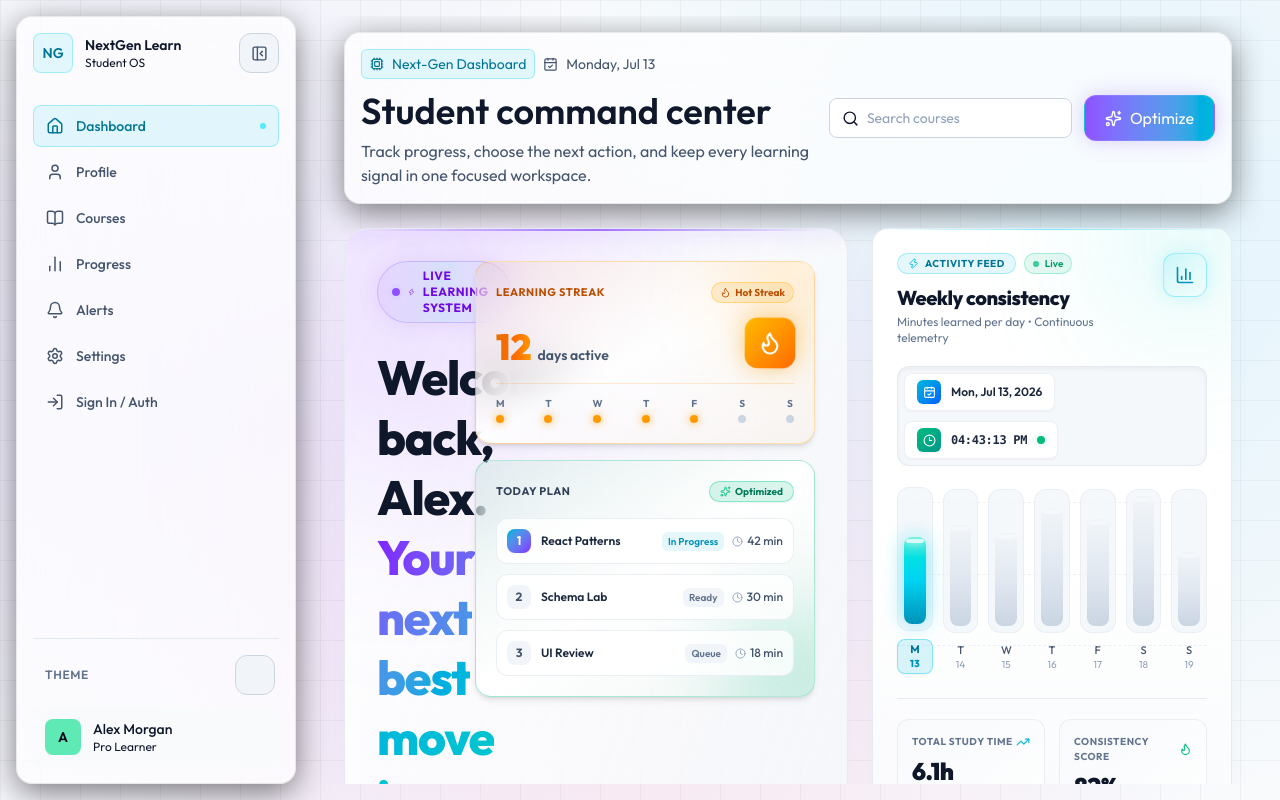
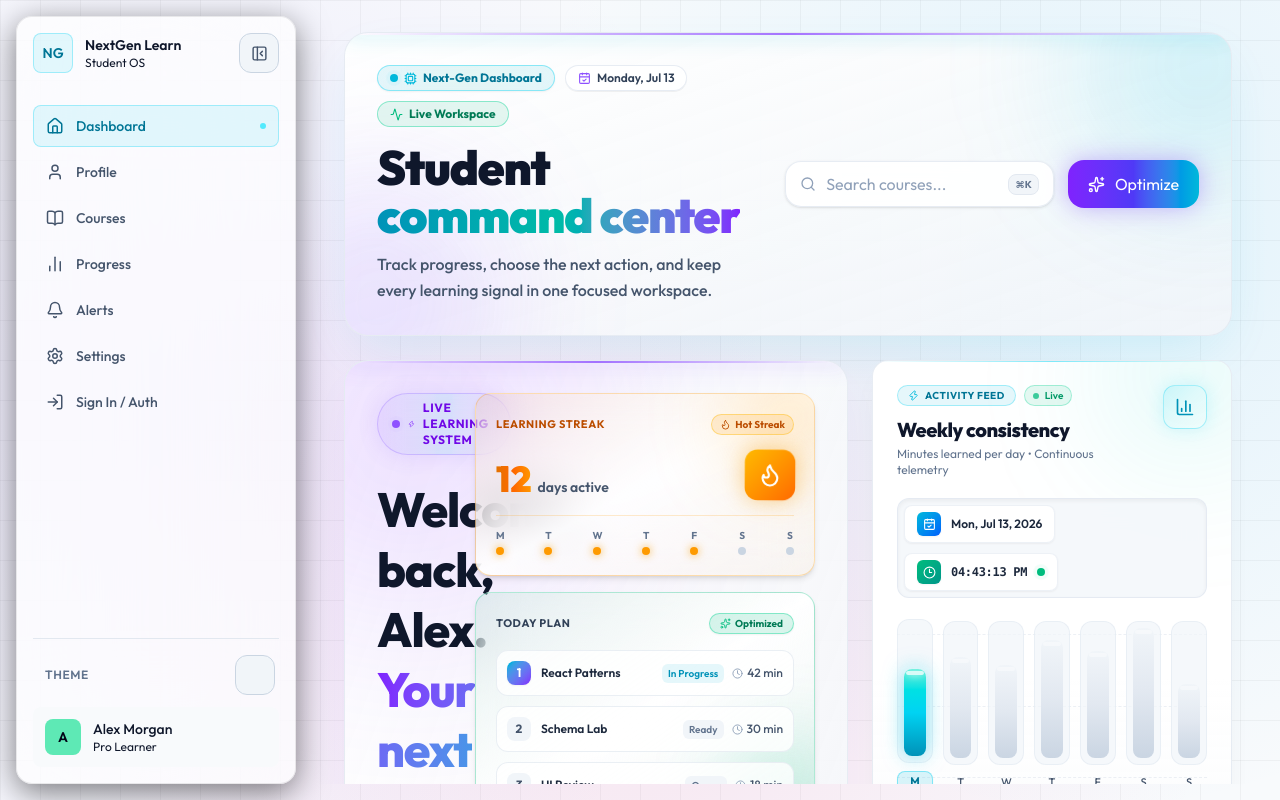
Before and after one commit to chavanpramod-ui/NextGen, a Next.js app: page / in a window 1280 px wide. Built offline with nearby package versions, Linux system fonts and the light colour scheme.

Commit message:
style(dashboard): upgrade student command center header section with ultra-premium glassmorphic HUD theme, glowing gradient typography, and luxury optimize controls

```diff
--- a/app/page.tsx
+++ b/app/page.tsx
@@ -6,11 +6,13 @@ import { Suspense, useState, useMemo, useEffect } from 'react';
 import { motion } from 'framer-motion';
 import {
   AlertCircle,
+  Activity,
   ArrowRight,
   ArrowUpRight,
   CalendarCheck,
   CheckCircle2,
   Clock3,
+  Command,
   Cpu,
   Flame,
   GraduationCap,
@@ -20,6 +22,7 @@ import {
   Sparkles,
   Target,
   TrendingUp,
+  Zap,
 } from 'lucide-react';
 import { ActivityTile } from '@/components/ActivityTile';
 import { CourseTile } from '@/components/CourseTile';
@@ -323,34 +326,62 @@ export default function Dashboard() {
 
   return (
     <div className="mx-auto flex w-full max-w-[1500px] flex-col gap-6 px-4 py-4 sm:px-6 lg:px-8">
-      <header className="dashboard-panel flex flex-col gap-4 p-4 lg:flex-row lg:items-center lg:justify-between">
+      <header className="group/header relative overflow-hidden rounded-3xl border border-slate-200/80 bg-gradient-to-br from-white via-slate-50/95 to-slate-100/90 p-6 shadow-[0_20px_55px_-15px_rgba(6,182,212,0.14)] transition-all duration-500 hover:border-cyan-400/60 hover:shadow-[0_25px_65px_-12px_rgba(6,182,212,0.24)] dark:border-slate-800/80 dark:from-slate-900/95 dark:via-slate-900 dark:to-slate-950 dark:hover:border-cyan-400/50 sm:p-8">
+        {/* Ambient Radial Auroras */}
+        <div className="pointer-events-none absolute -right-24 -top-24 h-64 w-64 rounded-full bg-cyan-500/15 blur-3xl transition-all duration-700 group-hover/header:scale-125 group-hover/header:opacity-100 dark:bg-cyan-500/25" />
+        <div className="pointer-events-none absolute -bottom-24 -left-24 h-64 w-64 rounded-full bg-violet-500/15 blur-3xl transition-all duration-700 group-hover/header:scale-125 group-hover/header:opacity-100 dark:bg-violet-500/20" />
+
+        {/* Top Luminous Border Accent Beam */}
+        <div className="pointer-events-none absolute inset-x-0 top-0 h-[2px] bg-gradient-to-r from-transparent via-cyan-500/80 via-violet-500/80 to-transparent shadow-[0_0_20px_rgba(6,182,212,0.85)]" />
+
+        <div className="relative z-10 flex flex-col gap-6 lg:flex-row lg:items-center lg:justify-between">
           <div className="min-w-0">
-          <div className="flex flex-wrap items-center gap-2 text-sm text-slate-600 dark:text-slate-400">
-            <span className="flex items-center gap-2 rounded-md border border-cyan-400/30 bg-cyan-400/10 px-2 py-1 text-cyan-700 dark:text-cyan-300">
-              <Cpu size={14} />
+            {/* Top Badge Strip */}
+            <div className="flex flex-wrap items-center gap-2.5">
+              <span className="inline-flex items-center gap-1.5 rounded-full border border-cyan-400/40 bg-gradient-to-r from-cyan-500/10 via-teal-500/10 to-cyan-500/10 px-3 py-1 text-xs font-bold text-cyan-700 shadow-xs backdrop-blur-md dark:border-cyan-400/30 dark:text-cyan-300">
+                <span className="relative flex h-2 w-2">
+                  <span className="animate-ping absolute inline-flex h-full w-full rounded-full bg-cyan-400 opacity-75" />
+                  <span className="relative inline-flex rounded-full h-2 w-2 bg-cyan-500" />
+                </span>
+                <Cpu size={13} className="text-cyan-500" />
                 Next-Gen Dashboard
               </span>
-            <span className="flex items-center gap-2">
-              <CalendarCheck size={15} />
+
+              <span className="inline-flex items-center gap-1.5 rounded-full border border-slate-200/80 bg-white/80 px-3 py-1 text-xs font-semibold text-slate-700 shadow-2xs backdrop-blur-md dark:border-slate-800 dark:bg-slate-900/80 dark:text-slate-300">
+                <CalendarCheck size={13} className="text-violet-500" />
                 {currentDate}
               </span>
+
+              <span className="inline-flex items-center gap-1.5 rounded-full border border-emerald-400/40 bg-emerald-500/10 px-3 py-1 text-xs font-bold text-emerald-700 dark:border-emerald-400/30 dark:text-emerald-300">
+                <Activity size={13} className="text-emerald-500" />
+                Live Workspace
+              </span>
             </div>
-          <h1 className="mt-3 text-3xl font-semibold tracking-normal text-slate-900 dark:text-slate-50 md:text-4xl">
-            Student command center
+
+            {/* Headline */}
+            <h1 className="mt-4 text-3xl font-black tracking-tight text-slate-900 dark:text-white sm:text-4xl lg:text-5xl">
+              Student{' '}
+              <span className="bg-gradient-to-r from-cyan-600 via-teal-500 to-violet-600 bg-clip-text text-transparent dark:from-cyan-400 dark:via-teal-300 dark:to-violet-400">
+                command center
+              </span>
             </h1>
-          <p className="mt-2 max-w-2xl text-sm leading-6 text-slate-600 dark:text-slate-400 md:text-base">
+
+            {/* Subtitle */}
+            <p className="mt-3 max-w-2xl text-sm font-medium leading-relaxed text-slate-600 dark:text-slate-400 sm:text-base">
               Track progress, choose the next action, and keep every learning signal in one focused workspace.
             </p>
           </div>
 
-        <div className="flex flex-col gap-3 sm:flex-row sm:items-center">
+          {/* Right Action Controls */}
+          <div className="flex flex-col gap-3.5 sm:flex-row sm:items-center">
+            {/* Search Bar HUD */}
             <div className="relative z-50 group">
-            <label className="search-control flex items-center relative">
-              <Search size={17} className="text-slate-900 dark:text-slate-500 transition-colors group-focus-within:text-cyan-400" />
-              <span className="sr-only">Search dashboard</span>
+              <label className="flex items-center rounded-2xl border border-slate-200/80 bg-white/90 px-3.5 py-2.5 shadow-sm backdrop-blur-xl transition-all duration-300 focus-within:border-cyan-500 focus-within:ring-4 focus-within:ring-cyan-500/15 dark:border-slate-800 dark:bg-slate-900/90 dark:focus-within:border-cyan-400">
+                <Search size={16} className="text-slate-400 transition-colors group-focus-within:text-cyan-500 shrink-0" />
+                <span className="sr-only">Search courses</span>
                 <input
                   type="search"
-                placeholder="Search courses"
+                  placeholder="Search courses..."
                   value={searchQuery}
                   onChange={(e) => setSearchQuery(e.target.value)}
                   onFocus={() => setIsSearchFocused(true)}
@@ -358,53 +389,58 @@ export default function Dashboard() {
                   onKeyDown={(e) => {
                     if (e.key === 'Enter') handleSearchSubmit();
                   }}
-                className="w-full transition-all duration-300 sm:w-48 sm:focus:w-64 bg-transparent outline-none"
+                  className="w-full bg-transparent px-2.5 text-sm font-medium text-slate-800 placeholder-slate-400 outline-none transition-all duration-300 sm:w-48 sm:focus:w-64 dark:text-slate-100 dark:placeholder-slate-500"
                 />
+                <span className="hidden rounded-lg border border-slate-200 bg-slate-100 px-1.5 py-0.5 text-[10px] font-bold text-slate-500 dark:border-slate-700 dark:bg-slate-800 dark:text-slate-400 sm:inline-block">
+                  ⌘K
+                </span>
               </label>
+
               {isSearchFocused && (searchQuery ? (
-              <div className="absolute top-full left-0 z-50 mt-2 overflow-hidden rounded-xl border border-slate-200 bg-white/95 p-2 shadow-2xl backdrop-blur-xl dark:border-white/10 dark:bg-slate-950/95 w-full sm:min-w-[320px]">
+                <div className="absolute top-full left-0 z-50 mt-2.5 overflow-hidden rounded-2xl border border-slate-200/80 bg-white/95 p-2 shadow-2xl backdrop-blur-xl dark:border-slate-800 dark:bg-slate-950/95 w-full sm:min-w-[340px]">
                   {filteredCourses.length > 0 ? (
-                  <ul className="flex max-h-80 flex-col overflow-y-auto">
+                    <ul className="flex max-h-80 flex-col overflow-y-auto space-y-1">
                       {filteredCourses.map((course) => (
                         <li key={course.id}>
                           <button
                             type="button"
-                          className="group flex w-full items-center gap-3 rounded-lg px-3 py-2.5 text-left text-sm text-slate-700 transition-all duration-300 hover:scale-[1.02] hover:bg-gradient-to-r hover:from-cyan-500/10 hover:to-violet-500/10 hover:text-cyan-700 hover:shadow-md dark:text-slate-300 dark:hover:from-cyan-500/20 dark:hover:to-violet-500/20 dark:hover:text-cyan-300"
+                            className="group/item flex w-full items-center gap-3 rounded-xl px-3 py-2.5 text-left text-sm text-slate-700 transition-all duration-300 hover:scale-[1.015] hover:bg-gradient-to-r hover:from-cyan-500/10 hover:to-violet-500/10 hover:text-cyan-700 dark:text-slate-300 dark:hover:from-cyan-500/20 dark:hover:to-violet-500/20 dark:hover:text-cyan-300"
                             onClick={() => {
                               setSearchQuery(course.title);
                               router.push(`/courses/${course.id}`);
                             }}
                           >
-                          <Search size={14} className="text-slate-400 opacity-70 shrink-0 transition-all duration-300 group-hover:scale-110 group-hover:text-cyan-500 group-hover:drop-shadow-[0_0_8px_rgba(34,211,238,0.5)]" />
-                          <span className="truncate font-medium">{course.title}</span>
-                          <span className="ml-auto text-xs whitespace-nowrap text-slate-400 dark:text-slate-500 transition-colors duration-300 group-hover:text-cyan-600/70 dark:group-hover:text-cyan-400/70">{course.status}</span>
+                            <Search size={14} className="text-slate-400 shrink-0 transition-all duration-300 group-hover/item:scale-110 group-hover/item:text-cyan-500" />
+                            <span className="truncate font-semibold">{course.title}</span>
+                            <span className="ml-auto rounded-full border border-slate-200 bg-slate-50 px-2 py-0.5 text-[10px] font-bold text-slate-500 dark:border-slate-800 dark:bg-slate-900 dark:text-slate-400">
+                              {course.status}
+                            </span>
                           </button>
                         </li>
                       ))}
                     </ul>
                   ) : (
-                  <div className="p-4 text-center text-sm text-slate-500 dark:text-slate-400">
+                    <div className="p-4 text-center text-sm font-medium text-slate-500 dark:text-slate-400">
                       No results found for "{searchQuery}"
                     </div>
                   )}
                 </div>
               ) : recentSearches.length > 0 && (
-              <div className="absolute top-full left-0 z-50 mt-2 overflow-hidden rounded-xl border border-slate-200 bg-white/95 p-2 shadow-2xl backdrop-blur-xl dark:border-white/10 dark:bg-slate-950/95 w-full sm:min-w-[320px]">
-                <div className="px-3 py-2 text-xs font-semibold text-slate-500 dark:text-slate-400 uppercase tracking-wider">
-                  Recommended / Recent
+                <div className="absolute top-full left-0 z-50 mt-2.5 overflow-hidden rounded-2xl border border-slate-200/80 bg-white/95 p-2 shadow-2xl backdrop-blur-xl dark:border-slate-800 dark:bg-slate-950/95 w-full sm:min-w-[340px]">
+                  <div className="px-3 py-2 text-[10px] font-bold text-slate-400 dark:text-slate-500 uppercase tracking-wider">
+                    Recent Searches
                   </div>
-                <ul className="flex max-h-48 flex-col overflow-y-auto">
+                  <ul className="flex max-h-48 flex-col overflow-y-auto space-y-1">
                     {recentSearches.map((term, i) => (
                       <li key={i}>
                         <button
                           type="button"
-                        className="group flex w-full items-center gap-3 rounded-lg px-3 py-2 text-left text-sm text-slate-700 transition-all duration-300 hover:scale-[1.02] hover:bg-gradient-to-r hover:from-cyan-500/10 hover:to-violet-500/10 hover:text-cyan-700 hover:shadow-md dark:text-slate-300 dark:hover:from-cyan-500/20 dark:hover:to-violet-500/20 dark:hover:text-cyan-300"
+                          className="group/item flex w-full items-center gap-3 rounded-xl px-3 py-2 text-left text-sm font-medium text-slate-700 transition-all duration-300 hover:scale-[1.015] hover:bg-gradient-to-r hover:from-cyan-500/10 hover:to-violet-500/10 hover:text-cyan-700 dark:text-slate-300 dark:hover:from-cyan-500/20 dark:hover:to-violet-500/20 dark:hover:text-cyan-300"
                           onClick={() => {
                             setSearchQuery(term);
-                          // Let the timeout hide the dropdown or keep it focused if we want
                           }}
                         >
-                        <Search size={14} className="text-slate-400 opacity-70 shrink-0 transition-all duration-300 group-hover:scale-110 group-hover:text-cyan-500 group-hover:drop-shadow-[0_0_8px_rgba(34,211,238,0.5)]" />
+                          <Search size={14} className="text-slate-400 shrink-0 transition-all duration-300 group-hover/item:scale-110 group-hover/item:text-cyan-500" />
                           <span className="truncate">{term}</span>
                         </button>
                       </li>
@@ -413,15 +449,23 @@ export default function Dashboard() {
                 </div>
               ))}
             </div>
+
+            {/* Optimize Button HUD */}
             <button
               type="button"
-            className="primary-button"
               onClick={handleOptimize}
               disabled={isOptimizing}
+              className="group/opt relative inline-flex items-center justify-center gap-2.5 overflow-hidden rounded-2xl bg-gradient-to-r from-violet-600 via-indigo-600 to-cyan-500 px-5 py-3 text-sm font-bold text-white shadow-[0_0_25px_rgba(139,92,246,0.45)] transition-all duration-300 hover:scale-105 hover:shadow-[0_0_35px_rgba(6,182,212,0.65)] active:scale-95 disabled:opacity-75"
             >
-            {isOptimizing ? <Loader2 size={17} className="animate-spin" /> : <Sparkles size={17} />}
-            {isOptimizing ? 'Optimizing...' : 'Optimize'}
+              <span className="pointer-events-none absolute inset-0 bg-gradient-to-r from-white/0 via-white/25 to-white/0 opacity-0 transition-opacity duration-300 group-hover/opt:opacity-100" />
+              {isOptimizing ? (
+                <Loader2 size={17} className="animate-spin" />
+              ) : (
+                <Sparkles size={17} className="transition-transform duration-300 group-hover/opt:rotate-12 group-hover/opt:scale-110" />
+              )}
+              <span>{isOptimizing ? 'Optimizing...' : 'Optimize'}</span>
             </button>
+          </div>
         </div>
       </header>
 
```
Lines whose indentation alone changed are shown as unchanged.
